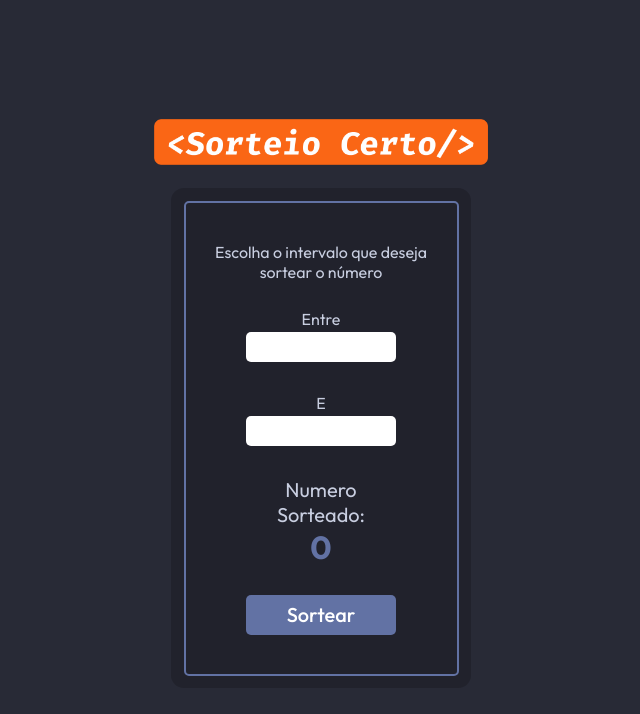
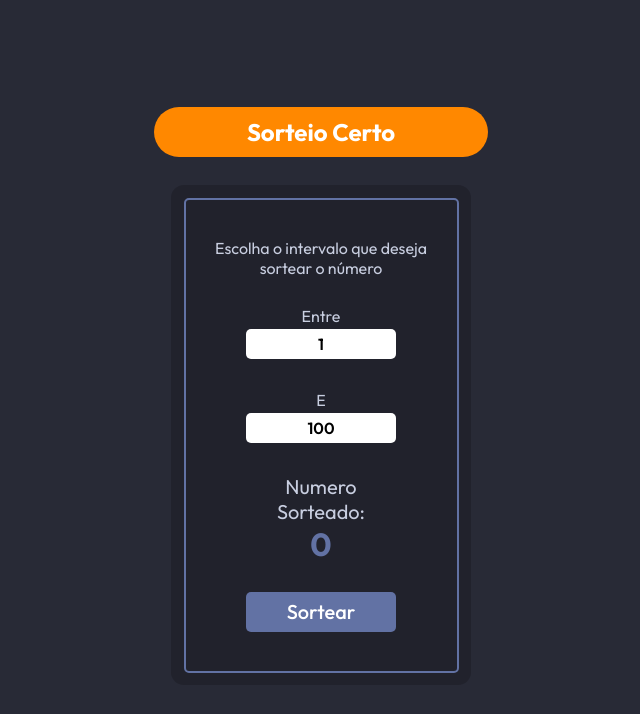
Before and after one commit to mateusgui/Sorteador, a plain HTML site: page index.html in a window 1280 px wide. Shown: the whole page, without its empty margins (319-959 px from the left). Drawn offline with Linux system fonts and the light colour scheme.

Commit message:
funcionalidade finalizada

```diff
--- a/index.html
+++ b/index.html
@@ -8,7 +8,9 @@
 </head>
 <body>
     <main>
-        <img class="logo" src="img/sorteio-certo.png" alt="">
+        <div class="logo">
+            <h2>Sorteio Certo</h2>
+        </div>
 
         <section>
             <div class="container">
@@ -17,18 +19,21 @@
 
                 <label for="min">
                     Entre
-                    <input name="min" type="number">
+                    <input name="min" type="number" class="min">
                 </label>
                 <label for="max">
                     E
-                    <input name="max" type="number">
+                    <input name="max" type="number" class="max">
                 </label>
 
-                <h1>Numero<br>Sorteado:<br><span>0</span></h1>
+                <h1>Numero<br>Sorteado:<br><span class="sorteado">0</span></h1>
 
                 <button onclick="pickNumber()">Sortear</button>
             </div>
         </section>
     </main>
 </body>
+
+<script src="script.js"></script>
+
 </html>
--- a/script.js
+++ b/script.js
@@ -0,0 +1,16 @@
+const sorteado = document.querySelector('.sorteado');
+const minStart = document.querySelector('.min');
+const maxStart = document.querySelector('.max');
+
+minStart.value = 1;
+maxStart.value = 100;
+
+
+function pickNumber() {
+    min = Math.ceil(document.querySelector('.min').value)
+    max = Math.floor(document.querySelector('.max').value)
+
+    let numeroAleatorio = Math.floor(Math.random() * (max - min + 1)) + min;
+
+    sorteado.innerHTML = numeroAleatorio
+}
--- a/style.css
+++ b/style.css
@@ -91,6 +91,22 @@ h1 span {
     font-weight: 700;
 }
 
+.logo {
+    color: #FFFFFF;
+    background-color: #ff8800;
+
+    border-radius: 100px;
+
+    width: calc(15% + 150px);
+    height: auto;
+
+    text-align: center;
+    align-content: center;
+
+    margin: 0 0 20px 0;
+    padding: 10px;
+}
+
 .container {
     border: 2px solid #6272A4;
     border-radius: 5px;
@@ -105,13 +121,6 @@ h1 span {
     align-items: center;
 }
 
-.logo {
-    max-width: calc(15% + 150px);
-    max-height: auto;
-    padding: 15px 0 15px 0;
-    align-self: center;
-    display: block;
-}
 button {
     margin: 0 0 25px 0;
 
```
